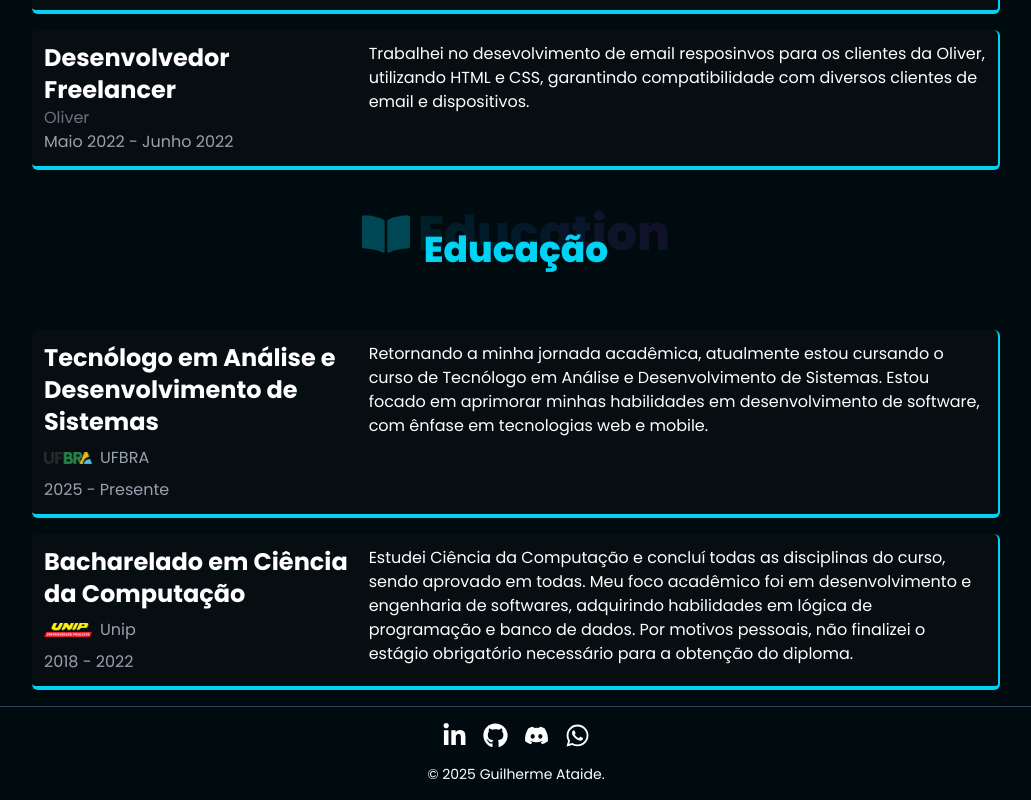
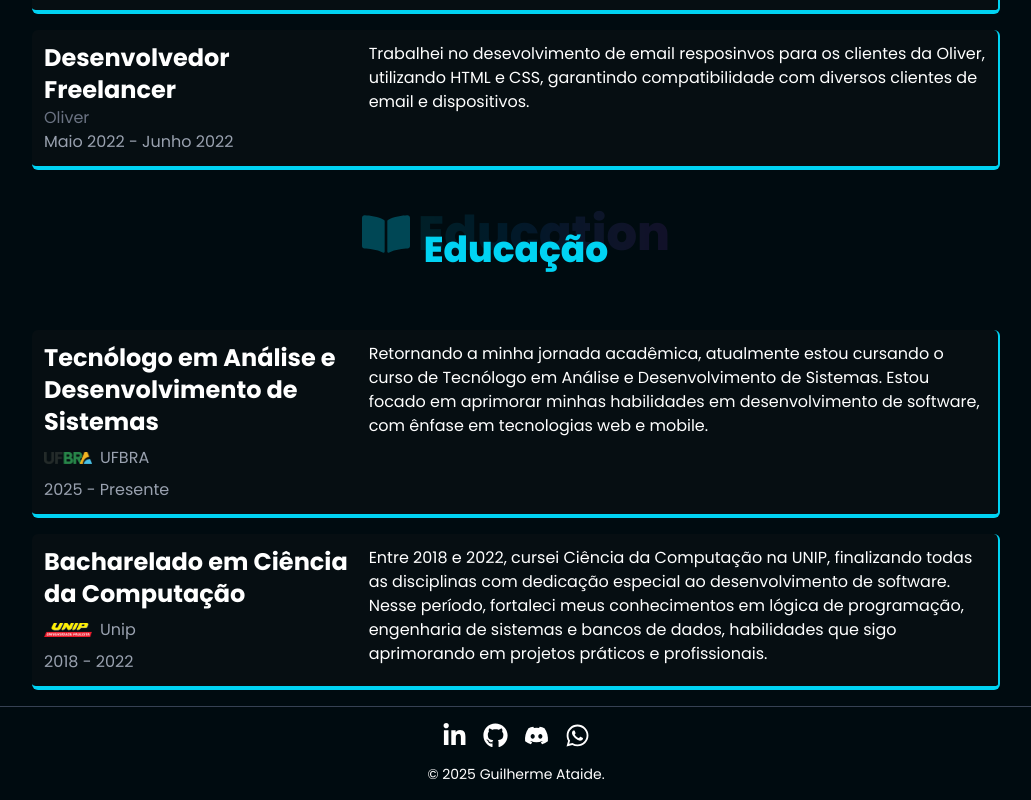
Before and after one commit to Guilherme1532/dev-guilherme, a Next.js app: page /experience in a window 1280 px wide. Shown: the part 346-1146 px from the top of the page, without its empty margins (124-1155 px from the left). Built offline with nearby package versions, Linux system fonts and the light colour scheme; what tailwindcss-animated would draw is missing.

Commit message:
Atualização no robots.txt

```diff
--- a/src/_components/ExperienceSec.tsx
+++ b/src/_components/ExperienceSec.tsx
@@ -101,12 +101,12 @@ export default function ExperienceSec() {
             </div>
             <div className="w-full md:w-2/3">
               <p>
-                Estudei Ciência da Computação e concluí todas as disciplinas do
-                curso, sendo aprovado em todas. Meu foco acadêmico foi em
-                desenvolvimento e engenharia de softwares, adquirindo
-                habilidades em lógica de programação e banco de dados. Por
-                motivos pessoais, não finalizei o estágio obrigatório necessário
-                para a obtenção do diploma.
+                Entre 2018 e 2022, cursei Ciência da Computação na UNIP,
+                finalizando todas as disciplinas com dedicação especial ao
+                desenvolvimento de software. Nesse período, fortaleci meus
+                conhecimentos em lógica de programação, engenharia de sistemas e
+                bancos de dados, habilidades que sigo aprimorando em projetos
+                práticos e profissionais.
               </p>
             </div>
           </div>
--- a/src/_components/WriterComponent.tsx
+++ b/src/_components/WriterComponent.tsx
@@ -4,7 +4,7 @@ import { Typewriter } from "react-simple-typewriter";
 
 export default function TypewriterText() {
   return (
-    <h1 className="h-16 text-xl md:text-2xl font-bold text-gray-300 animate-fade-up animate-duration-1000">
+    <h2 className="h-16 text-xl md:text-2xl font-bold text-gray-300 animate-fade-up animate-duration-1000">
       <Typewriter
         words={["Desenvolvedor Fullstack"]}
         loop={true}
@@ -14,6 +14,6 @@ export default function TypewriterText() {
         deleteSpeed={40}
         delaySpeed={1000}
       />
-    </h1>
+    </h2>
   );
 }
--- a/src/app/page.tsx
+++ b/src/app/page.tsx
@@ -9,7 +9,7 @@ import AnimatedSection from "@/_components/AnimatedSection";
 
 
 export const metadata = {
-  title: "Home | Guilherme Ataide",
+  title: "Guilherme Ataide - Desenvolvedor Fullstack",
   description: "Portfólio de projetos e experiências como desenvolvedor fullstack",
   keywords: ['desenvolvedor', 'frontend', 'fullstack', 'react', 'next.js'],
   openGraph: {
@@ -17,7 +17,9 @@ export const metadata = {
     description: "Conheça meus projetos e habilidades em desenvolvimento web frontend e backend",
     images: ['/home.jpg'],
   }
-}
+};
+
+
 export default function Home() {
   return (
     <section className="mt-10 flex flex-col container md:max-w-[1000px] p-4 mx-auto items-center gap-25">
```
Also changed, not shown: 1 other file (tests, documents, lock files or other folders).
